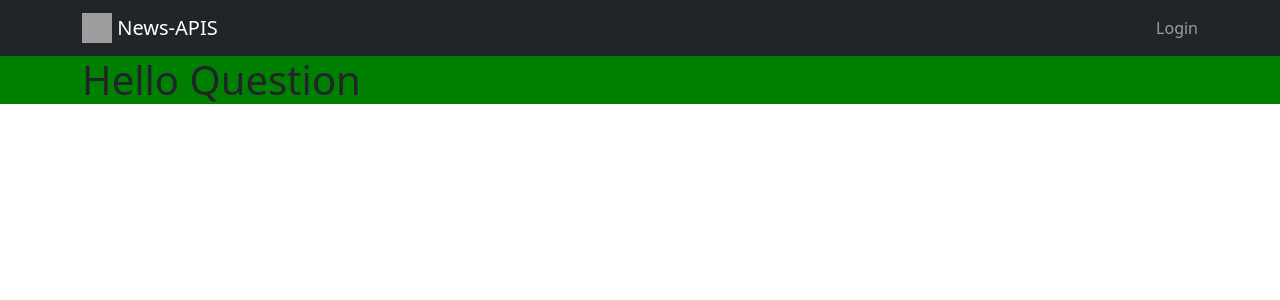
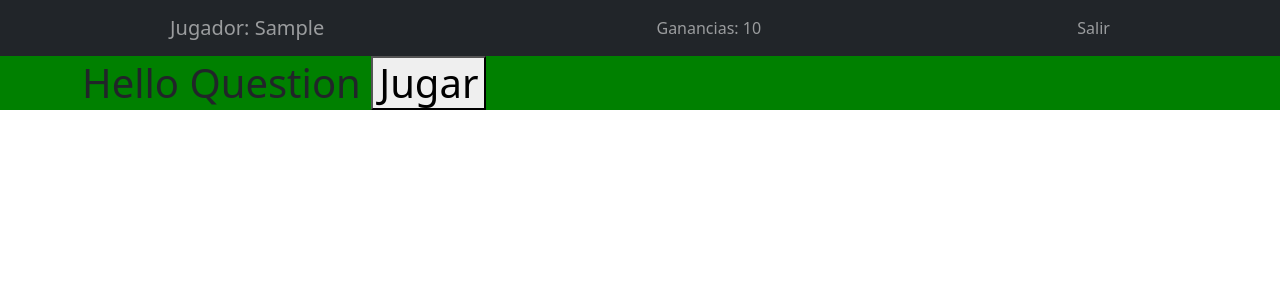
Before and after one commit to daysernasellac/taller_2_poli, a React (Create React App) app: page /trivia in a window 1280 px wide. Both pictures are taken after typing "Sample" into the empty fields and a click on the button "Continuar". Shown: the top 300 px of the page. Built offline with nearby package versions, Linux system fonts and the light colour scheme; grey boxes are pictures that could not be loaded.

Commit message:
Contexto de puntuacion se pasa al componente del juego

```diff
--- a/src/App.css
+++ b/src/App.css
@@ -1,4 +1,5 @@
 :root {
+    --font-color-hover: white;
     --font-color: black;
     --title-color: hsl(138, 10%, 10%);
     --sub-title-color: hsl(138, 10%, 10%);
--- a/src/App.js
+++ b/src/App.js
@@ -1,16 +1,11 @@
-import { useEffect, useState } from "react";
 import { Routes, Route, Navigate } from "react-router-dom";
 import Articles from "./components/Articles";
-// import Header from "./components/Header";
-// import { APIKEY, COUNTRY, URLBASE } from "./data/apis";
-import "./App.css";
 import Layout from "./components/layout/Layout";
 import { AuthProvider } from "./common/auth";
 import Login from "./game/login/Login";
 
+import "./App.css";
 const App = () => {
-    const [category, setCategory] = useState("");
-    const [dificultad, setDificultad] = useState("");
     // const [inputNombre, setInputNombre] = useState("");
     // const [articles, setArticles] = useState([]);
     // top-headlines?country=${COUNTRY}&category=${category}&apiKey=${APIKEY}`;
--- a/src/common/auth.js
+++ b/src/common/auth.js
@@ -1,8 +1,9 @@
 export const AuthProvider = {
-    logIn: function ({ usuario, categoria, dificultad }) {
-        if (!usuario || !categoria || !dificultad) return false;
+    logIn: function ({ nombre, categoria, dificultad }) {
+        if (!nombre || !categoria || !dificultad) return false;
+
         let newUser = JSON.stringify({
-            usuario,
+            nombre,
             categoria,
             dificultad,
         });
@@ -11,8 +12,10 @@ export const AuthProvider = {
 
         return true;
     },
-    logOut: function () {
+    logOut: function (cb) {
         localStorage.removeItem("USER");
+
+        return cb(true);
     },
     isAuth: function () {
         return localStorage.getItem("USER");
--- a/src/components/Articles.js
+++ b/src/components/Articles.js
@@ -1,8 +1,24 @@
-import React from "react";
+import React, { useEffect } from "react";
+import { useOutletContext } from "react-router-dom";
 import ArticlesItem from "./ArticlesItem";
 
 const Articles = ({ articles }) => {
-    return <h1>Hello Question</h1>;
+    const [puntuacion, setPuntuacion] = useOutletContext().puntuacion;
+    useEffect(() => {
+        setPuntuacion(10);
+    }, []);
+    return (
+        <h1>
+            Hello Question{" "}
+            <button
+                onClick={() => {
+                    setPuntuacion(puntuacion + 1);
+                }}
+            >
+                Jugar
+            </button>
+        </h1>
+    );
 };
 
 export default Articles;
--- a/src/components/Header.js
+++ /dev/null
@@ -1,26 +0,0 @@
-import { Container, Navbar } from "react-bootstrap";
-
-const Header = () => {
-    return (
-        <Navbar bg="dark" variant="dark">
-            <Container>
-                <Navbar.Brand href="/">
-                    <img
-                        alt=""
-                        src="/logo.svg"
-                        width="30"
-                        height="30"
-                        className="d-inline-block align-top"
-                    />{" "}
-                    News-APIS
-                </Navbar.Brand>
-
-                <Navbar.Text onClick={(e) => console.log("login triggered")}>
-                    Login
-                </Navbar.Text>
-            </Container>
-        </Navbar>
-    );
-};
-
-export default Header;
--- /dev/null
+++ b/src/components/header/Header.js
@@ -0,0 +1,30 @@
+import { Container, Navbar } from "react-bootstrap";
+
+import "./header.css";
+const Header = ({ user, puntuacion, handleExit }) => {
+    return (
+        <Navbar bg="dark" variant="dark" id="header">
+            <Container fluid className="controls-container">
+                <Navbar.Brand href="/">
+                    {user ? (
+                        <Navbar.Text className="user-controls">
+                            Jugador: {user.nombre}
+                        </Navbar.Text>
+                    ) : null}
+                </Navbar.Brand>
+
+                <Navbar.Text>Ganancias: {puntuacion}</Navbar.Text>
+                {user ? (
+                    <Navbar.Text
+                        className="user-controls logout"
+                        onClick={handleExit}
+                    >
+                        Salir
+                    </Navbar.Text>
+                ) : null}
+            </Container>
+        </Navbar>
+    );
+};
+
+export default Header;
--- /dev/null
+++ b/src/components/header/header.css
@@ -0,0 +1,20 @@
+#header .user-controls {
+    text-transform: capitalize;
+    cursor: default;
+}
+
+#header .logout {
+    cursor: pointer;
+}
+
+#header .logout:hover {
+    color: var(--font-color-hover);
+}
+
+#header .controls-container {
+    width: 100%;
+    min-height: 2rem;
+
+    display: flex;
+    justify-content: space-around;
+}
--- a/src/components/layout/Layout.js
+++ b/src/components/layout/Layout.js
@@ -1,20 +1,44 @@
-import React, { useEffect } from "react";
+import React, { useEffect, useState } from "react";
 import { Outlet, useLocation, useNavigate } from "react-router-dom";
-import { Col, Container, Row } from "react-bootstrap";
-import Header from "../Header";
+import Header from "../header/Header";
 import "./layout.css";
+import { AuthProvider } from "../../common/auth";
 const Layout = () => {
     const navigate = useNavigate();
     const location = useLocation();
 
+    const [user, setUser] = useState({});
+    const [puntuacion, setPuntuacion] = useState(0);
+
+    const handleExit = () => {
+        AuthProvider.logOut(() => {
+            navigate("login");
+        });
+    };
+
     useEffect(() => {
+        const getUser = () => {
+            try {
+                setUser(JSON.parse(AuthProvider.isAuth()));
+            } catch (error) {
+                setUser({});
+                navigate("/login");
+            }
+        };
+
+        getUser();
         if (location.pathname === "/") navigate("/trivia");
     }, []);
     return (
         <div id="layout" className="container-fluid">
-            <Header className="sticky" />
+            <Header
+                className="sticky"
+                user={user}
+                handleExit={handleExit}
+                puntuacion={puntuacion}
+            />
             <div className="container">
-                <Outlet />
+                <Outlet context={{ puntuacion: [puntuacion, setPuntuacion] }} />
             </div>
         </div>
     );
--- a/src/components/register/Formulario.js
+++ b/src/components/register/Formulario.js
@@ -27,10 +27,11 @@ const Formulario = ({ handleSubmit }) => {
 
     return (
         <Form
+            id="login-form"
             onSubmit={(e) => {
                 e.preventDefault();
                 handleSubmit({
-                    usuario: inputNombre,
+                    nombre: inputNombre,
                     categoria: category,
                     dificultad: dificultad,
                 });
--- a/src/components/register/formulario.css
+++ b/src/components/register/formulario.css
@@ -1,4 +1,4 @@
-.form-label {
+#login-form .form-label {
     font-size: 1.5rem;
     color: var(--font-color);
     letter-spacing: 1px;
@@ -6,11 +6,11 @@
     margin-top: 1px;
 }
 
-.f-group {
+#login-form .f-group {
     margin: 1rem 0;
 }
 
-.btn {
+#login-form .btn {
     /* float: right; */
     margin-top: 1.5rem;
     width: 100%;
@@ -22,18 +22,18 @@
     border-color: var(--main-bg-border-color);
 }
 
-.btn:hover,
-.btn:focus {
+#login-form .btn:hover,
+#login-form .btn:focus {
     border-color: var(--main-bg-border-color);
     background-color: var(--main-bg-border-color);
     color: white;
 }
-.btn:focus {
+#login-form .btn:focus {
     box-shadow: var(--form-shadow);
 }
 
-.form-control:focus,
-.form-select:focus {
+#login-form .form-control:focus,
+#login-form .form-select:focus {
     border-color: var(--main-bg-border-color);
     box-shadow: var(--form-shadow);
 }
```
